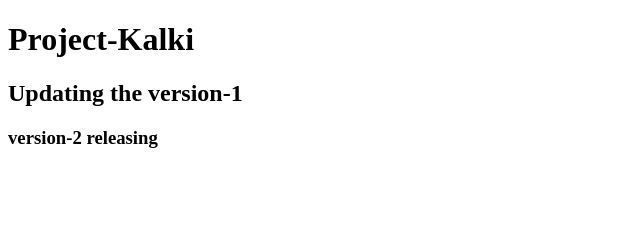
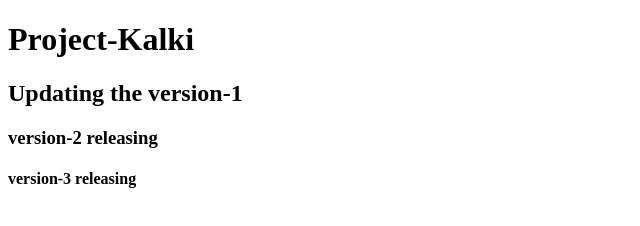
Before and after one commit to Thahera0828/Project-Kalki, a plain HTML site: page index.html in a window 1280 px wide. Shown: the whole page, without its empty margins (0-640 px from the left). Drawn offline with Linux system fonts and the light colour scheme.

Commit message:
version-3

```diff
--- a/index.html
+++ b/index.html
@@ -9,5 +9,6 @@
     <h1>Project-Kalki</h1>
     <h2>Updating the version-1</h2>
     <h3>version-2 releasing</h3>
+    <h4>version-3 releasing</h4>
 </body>
 </html>
```
